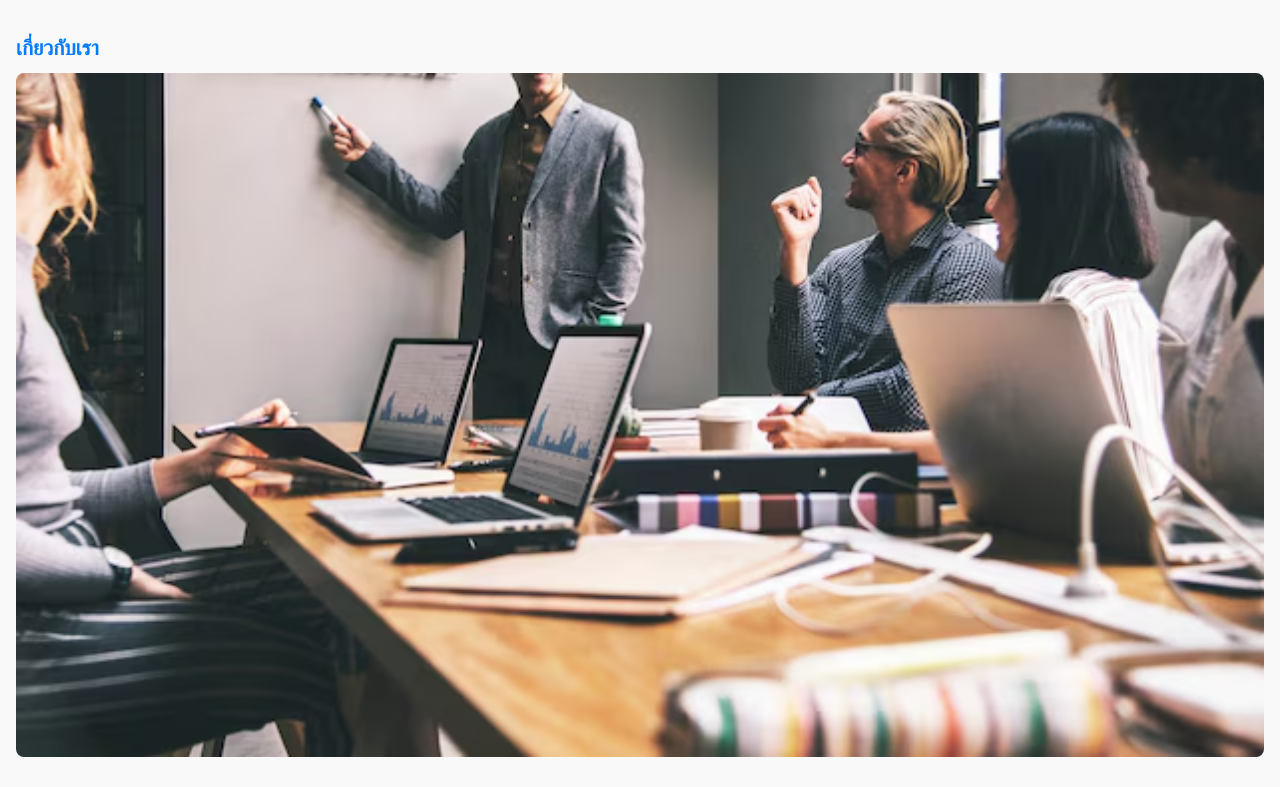
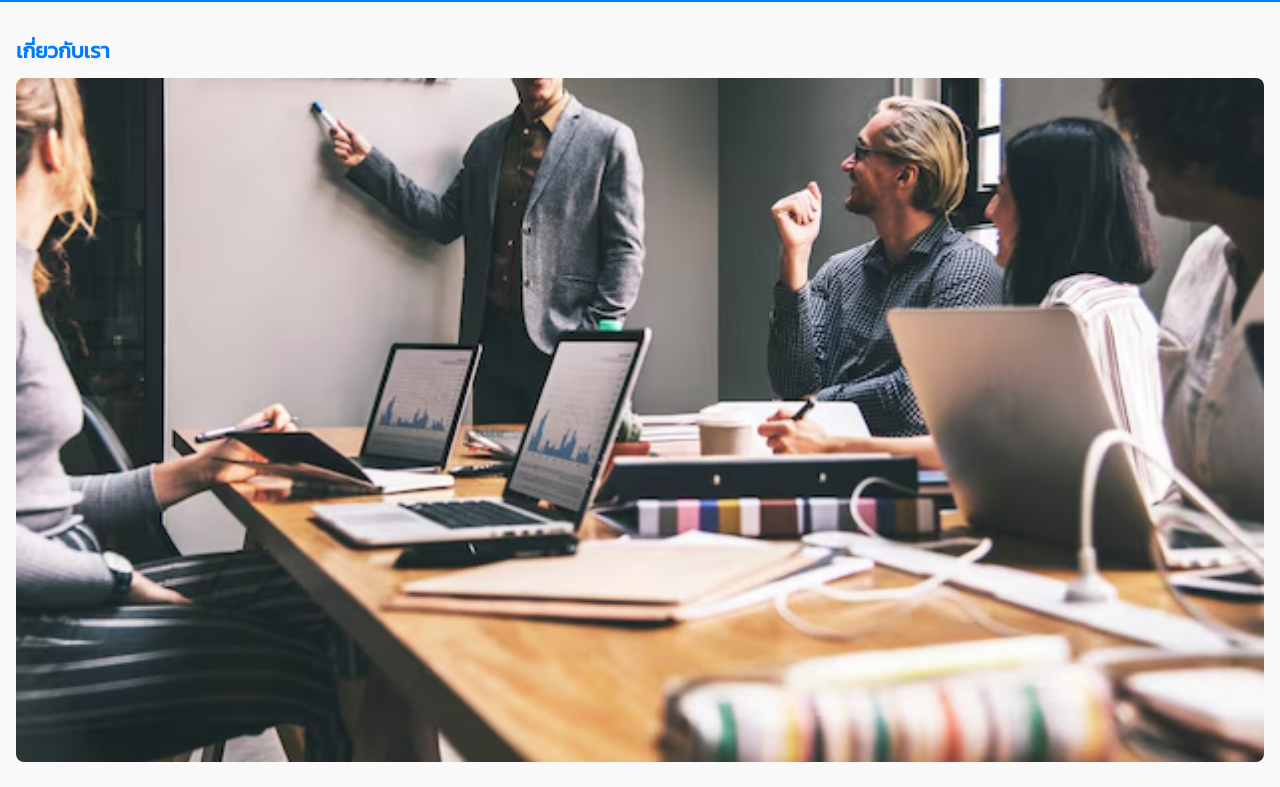
Before and after one commit to tutor4dev/html-workpermit.in.th, a plain HTML site: page index.html in a window 1280 px wide. Shown: the part 65-852 px from the top of the page. Drawn offline with Linux system fonts and the light colour scheme.

Commit message:
update project

```diff
--- a/index.html
+++ b/index.html
@@ -4,6 +4,7 @@
     <meta charset="UTF-8" />
     <meta name="viewport" content="width=device-width, initial-scale=1.0" />
     <title>บริการใบอนุญาตทำงาน</title>
+    <link href="https://fonts.googleapis.com/css2?family=Kanit&display=swap" rel="stylesheet">
     <style>
       * {
         box-sizing: border-box;
@@ -11,7 +12,7 @@
 
       body {
         margin: 0;
-        font-family: "Segoe UI", Tahoma, Geneva, Verdana, sans-serif;
+        font-family: "Segoe UI", Kanit, sans-serif;
         background-color: #f9f9f9;
         color: #333;
       }
```
